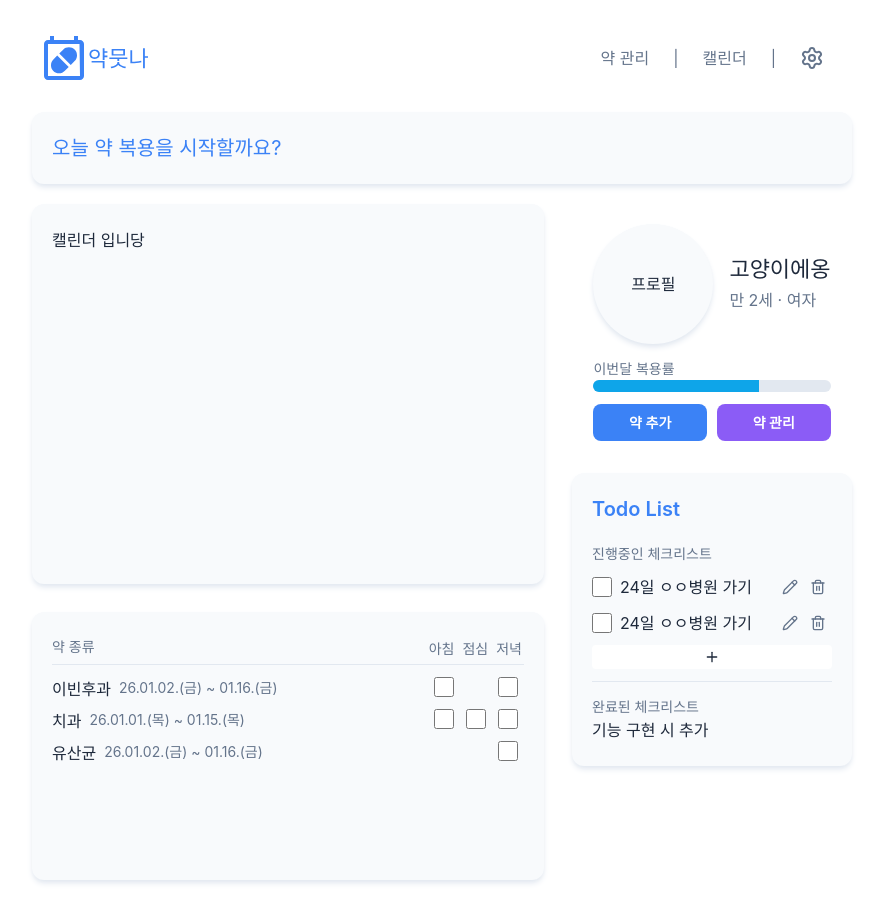
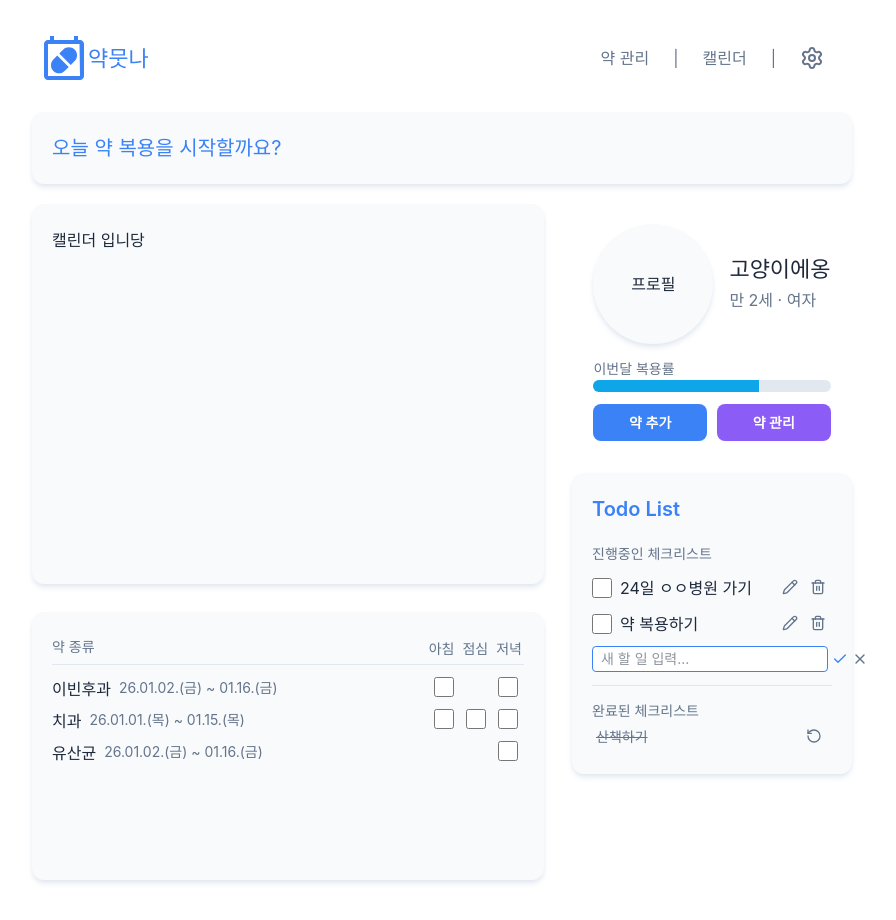
Before and after one commit to wnduddlekd/medicine, a React (Vite) app: page /home in a window 1280 px wide. Both pictures are taken after a click on the button 910 px from the left and 657 px from the top of the page. Shown: the whole page, without its empty margins (198-1094 px from the left). Built offline with nearby package versions, Linux system fonts and the light colour scheme; a web font is replaced by a local one.

Commit message:
feat: todoList 기능구현 및 컴포넌트 세분화(#31)

```diff
--- /dev/null
+++ b/src/components/Home/CompletedItem.jsx
@@ -0,0 +1,15 @@
+import { RotateCcw } from 'lucide-react';
+
+export default function CompletedItem({ todo, onToggle }) {
+  return (
+    <div className="px-1 flex items-center justify-between text-neutral">
+      <p className="text-sm line-through">{todo.text}</p>
+      <button
+        onClick={() => onToggle(todo.id)}
+        className="w-7 h-7 flex items-center justify-center rounded-full hover:bg-warning/10 hover:text-warning cursor-pointer shrink-0"
+      >
+        <RotateCcw className="w-4 h-4" />
+      </button>
+    </div>
+  );
+}
--- /dev/null
+++ b/src/components/Home/TodoItem.jsx
@@ -0,0 +1,90 @@
+import { useState } from 'react';
+import { Pencil, Trash2, Check, X } from 'lucide-react';
+
+export default function TodoItem({
+  todo,
+  onToggle,
+  onDelete,
+  onUpdate,
+  onSetEditing,
+}) {
+  const [editText, setEditText] = useState(todo.text);
+
+  const handleConfirm = () => {
+    const trimmed = editText.trim();
+    if (trimmed) {
+      onUpdate(todo.id, trimmed);
+    } else {
+      setEditText(todo.text);
+    }
+    onSetEditing(todo.id, false);
+  };
+
+  const handleCancel = () => {
+    setEditText(todo.text);
+    onSetEditing(todo.id, false);
+  };
+
+  const handleKeyDown = (e) => {
+    if (e.key === 'Enter') handleConfirm();
+    if (e.key === 'Escape') handleCancel();
+  };
+
+  return (
+    <div className="space-y-2 my-2">
+      <div className="flex justify-between items-center gap-2">
+        {todo.isEditing ? (
+          <div className="flex flex-1 items-center gap-1">
+            <input
+              autoFocus
+              type="text"
+              value={editText}
+              onChange={(e) => setEditText(e.target.value)}
+              onKeyDown={handleKeyDown}
+              className="flex-1 text-sm border border-primary/40 rounded px-2 py-0.5 outline-none focus:border-primary bg-base-100"
+            />
+            <button
+              onClick={handleConfirm}
+              className="w-7 h-7 flex items-center justify-center rounded-full hover:bg-primary/10 text-primary cursor-pointer"
+            >
+              <Check className="w-4 h-4" />
+            </button>
+            <button
+              onClick={handleCancel}
+              className="w-7 h-7 flex items-center justify-center rounded-full hover:bg-primary/10 text-neutral cursor-pointer"
+            >
+              <X className="w-4 h-4" />
+            </button>
+          </div>
+        ) : (
+          <>
+            <div className="flex gap-2 flex-1 min-w-0">
+              <input
+                type="checkbox"
+                checked={todo.completed}
+                onChange={() => onToggle(todo.id)}
+                className="check-base mt-1 shrink-0"
+              />
+              <p className="mt-0.5 truncate">{todo.text}</p>
+            </div>
+
+            <div className="flex text-neutral shrink-0">
+              <button
+                onClick={() => onSetEditing(todo.id, true)}
+                className="w-7 h-7 flex items-center justify-center rounded-full hover:bg-primary/10 cursor-pointer"
+              >
+                <Pencil className="w-4 h-4" />
+              </button>
+              <button
+                onClick={() => onDelete(todo.id)}
+                className="w-7 h-7 flex items-center justify-center rounded-full hover:bg-error/10 hover:text-error cursor-pointer"
+              >
+                <Trash2 className="w-4 h-4" />
+              </button>
+            </div>
+          </>
+        )}
+      </div>
+    </div>
+  );
+}
--- a/src/components/Home/TodoList.jsx
+++ b/src/components/Home/TodoList.jsx
@@ -1,39 +1,131 @@
-import { Pencil, Plus, Trash2 } from 'lucide-react';
+import { useState } from 'react';
+import { Plus, Check, X } from 'lucide-react';
+import { todoData } from '@/Mocks/todoMock.js';
+import TodoItem from './TodoItem';
+import CompletedItem from './CompletedItem';
 
-export default function TodoList() {
+function AddTodoInput({ onAdd, onCancel }) {
+  const [text, setText] = useState('');
+
+  const handleConfirm = () => {
+    const trimmed = text.trim();
+    if (trimmed) onAdd(trimmed);
+  };
+
+  const handleKeyDown = (e) => {
+    if (e.key === 'Enter') handleConfirm();
+    if (e.key === 'Escape') onCancel();
+  };
+
   return (
-    <div className="card-base min-w-67 w-full">
-      <h3 className="text-primary font-semibold mb-5">Todo List</h3>
-      <small>진행중인 체크리스트</small>
-      <TodoItem />
-      <TodoItem />
-      <button className="flex justify-center bg-base-100 rounded w-full cursor-pointer">
-        <Plus width={16} />
+    <div className="flex items-center gap-1 mt-1">
+      <input
+        autoFocus
+        type="text"
+        value={text}
+        onChange={(e) => setText(e.target.value)}
+        onKeyDown={handleKeyDown}
+        placeholder="새 할 일 입력..."
+        className="flex-1 text-sm border border-primary/40 rounded px-2 py-0.5 outline-none focus:border-primary bg-base-100"
+      />
+      <button
+        onClick={handleConfirm}
+        className="w-7 h-7 flex items-center justify-center rounded-full hover:bg-primary/10 text-primary cursor-pointer"
+      >
+        <Check className="w-4 h-4" />
       </button>
-      <hr className="border-0 h-px bg-base-300 my-3" />
-      <small>완료된 체크리스트</small>
-      <p>기능 구현 시 추가</p>
+      <button
+        onClick={onCancel}
+        className="w-7 h-7 flex items-center justify-center rounded-full hover:bg-primary/10 text-neutral cursor-pointer"
+      >
+        <X className="w-4 h-4" />
+      </button>
     </div>
   );
 }
 
-function TodoItem() {
+export default function TodoList() {
+  const [todos, setTodos] = useState(todoData);
+  const [isAdding, setIsAdding] = useState(false);
+
+  const toggleTodo = (id) => {
+    setTodos((prev) => {
+      const updated = prev.map((todo) =>
+        todo.id === id ? { ...todo, completed: !todo.completed } : todo
+      );
+      const completed = updated.filter((todo) => todo.completed);
+      if (completed.length > 2) {
+        return updated.filter((todo) => todo.id !== completed[0].id);
+      }
+      return updated;
+    });
+  };
+
+  const deleteTodo = (id) => {
+    setTodos((prev) => prev.filter((todo) => todo.id !== id));
+  };
+
+  const updateTodo = (id, newText) => {
+    setTodos((prev) =>
+      prev.map((todo) => (todo.id === id ? { ...todo, text: newText } : todo))
+    );
+  };
+
+  const addTodo = (text) => {
+    setTodos((prev) => [...prev, { id: Date.now(), text, completed: false }]);
+    setIsAdding(false);
+  };
+
+  const setEditing = (id, value) => {
+    setTodos((prev) =>
+      prev.map((todo) =>
+        todo.id === id ? { ...todo, isEditing: value } : todo
+      )
+    );
+  };
+
+  const activeTodos = todos.filter((todo) => !todo.completed);
+  const completedTodos = todos.filter((todo) => todo.completed);
+
   return (
-    <div className="space-y-2 my-2">
-      <div className="flex justify-between">
-        <div className="flex gap-2">
-          <input type="checkbox" className="check-base mt-1" />
-          <p className="mt-0.5">24일 ㅇㅇ병원 가기</p>
-        </div>
-        <div className="flex text-neutral">
-          <button className="w-7 h-7 flex items-center justify-center rounded-full hover:bg-primary/10 cursor-pointer">
-            <Pencil className="w-4 h-4" />
-          </button>
-          <button className="w-7 h-7 flex items-center justify-center rounded-full hover:bg-primary/10 cursor-pointer">
-            <Trash2 className="w-4 h-4" />
-          </button>
-        </div>
-      </div>
+    <div className="card-base min-w-67 w-full">
+      <h3 className="text-primary font-semibold mb-5">Todo List</h3>
+
+      <small>진행중인 체크리스트</small>
+
+      {activeTodos.map((todo) => (
+        <TodoItem
+          key={todo.id}
+          todo={todo}
+          onToggle={toggleTodo}
+          onDelete={deleteTodo}
+          onUpdate={updateTodo}
+          onSetEditing={setEditing}
+        />
+      ))}
+
+      {isAdding ? (
+        <AddTodoInput onAdd={addTodo} onCancel={() => setIsAdding(false)} />
+      ) : (
+        <button
+          onClick={() => setIsAdding(true)}
+          className="flex justify-center bg-base-100 rounded w-full cursor-pointer mt-1"
+        >
+          <Plus width={16} />
+        </button>
+      )}
+
+      <hr className="border-0 h-px bg-base-300 my-3" />
+
+      <small>완료된 체크리스트</small>
+
+      {completedTodos.length === 0 ? (
+        <p className="text-sm text-neutral">완료된 체크리스트가 없습니다.</p>
+      ) : (
+        completedTodos.map((todo) => (
+          <CompletedItem key={todo.id} todo={todo} onToggle={toggleTodo} />
+        ))
+      )}
     </div>
   );
 }
```
